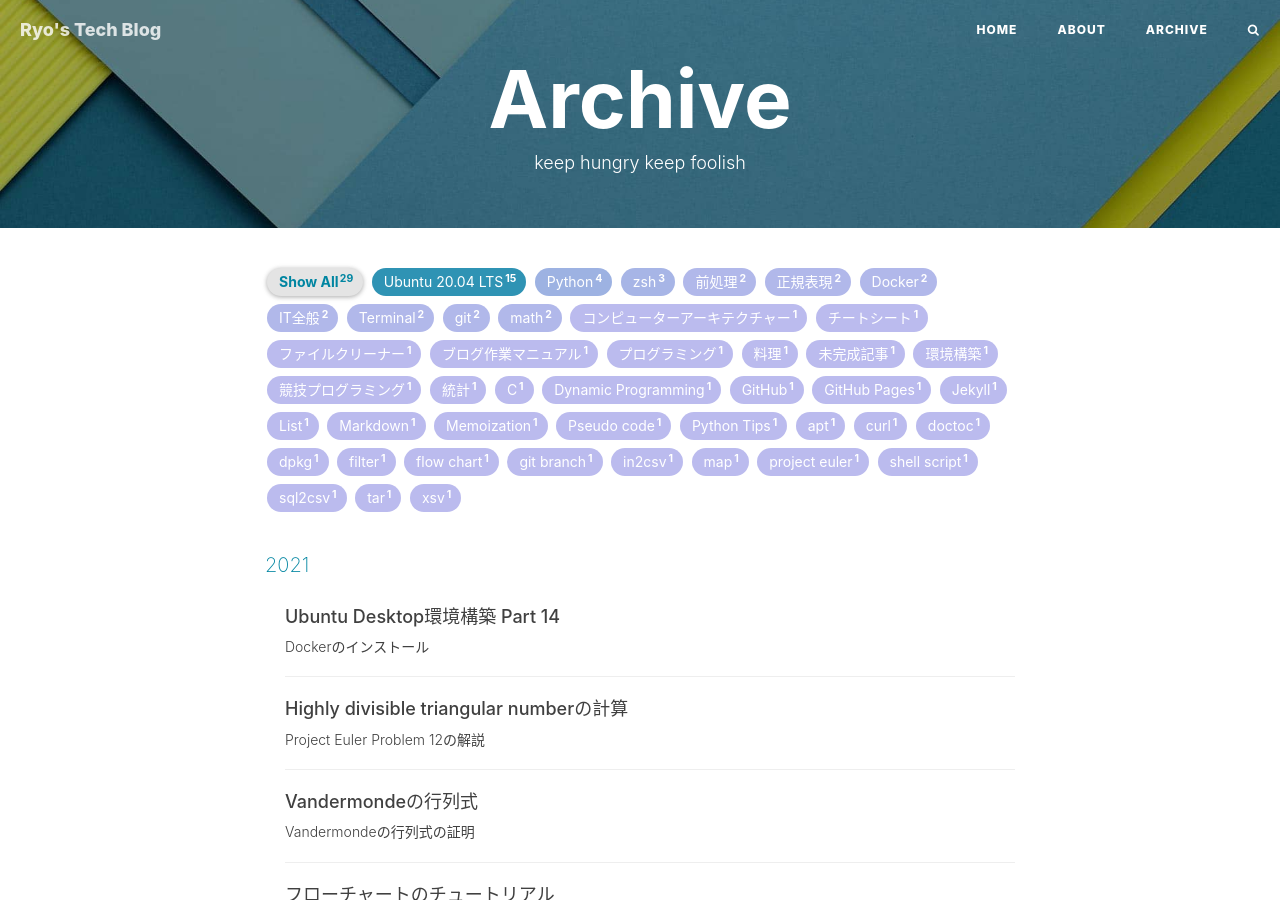
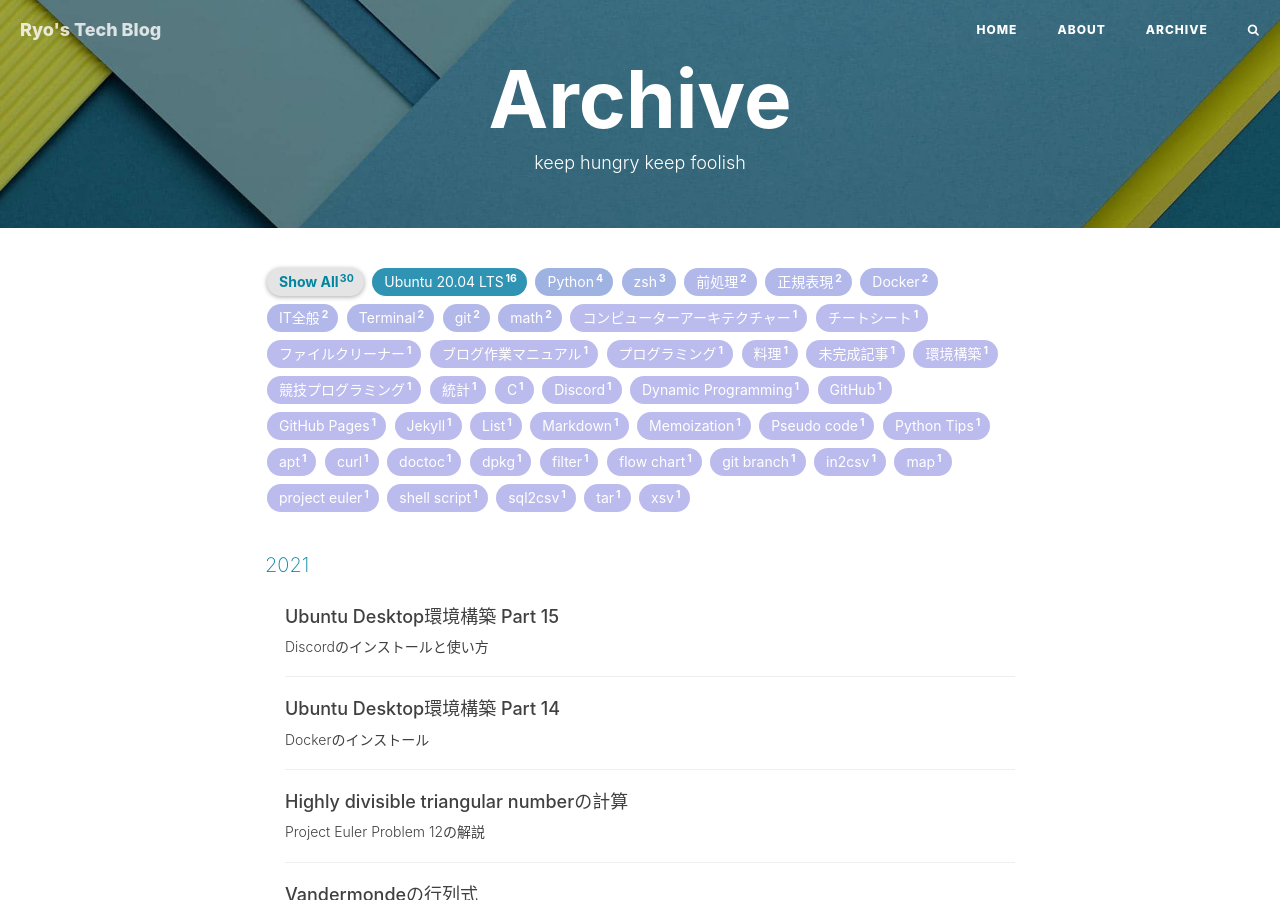
Before and after one commit to RyoNakagami/RyoNakagami.github.io, a Jekyll site: the page built from archive.html, in a window 1280 px wide and 900 px high. Built offline with Jekyll 4.4.1, drawn with Linux system fonts in a browser that asks for light colours; nearby versions of some CDN libraries; comment, search, counter and statistics services are not loaded; part of the change alters nothing that is shown.

Commit message:
ADD POST: ADD newpost on discord

````diff
--- a/_posts/2020-12-07-ubuntu-setup.md
+++ b/_posts/2020-12-07-ubuntu-setup.md
@@ -152,6 +152,7 @@ tags:
 |ToDo管理|Google Keep||
 |Web会議サービス|Zoom||
 |ビジネス用チャットツール|Slack||
+|チャットツール|Discord||
 |Text editor main|Visual Studio Code||
 |Text editor sub|nano||
 |分散型バージョン管理システム|Git|[Ubuntu Desktop環境構築 Part 13](https://ryonakagami.github.io/2020/12/28/ubuntu-git-and-github-setup/)|
--- /dev/null
+++ b/_posts/2021-02-02-ubuntu-discord-setup.md
@@ -0,0 +1,195 @@
+---
+layout: post
+title: "Ubuntu Desktop環境構築 Part 15"
+subtitle: "Discordのインストールと使い方"
+author: "Ryo"
+header-img: "img/post-bg-miui6.jpg"
+header-mask: 0.4
+catelog: true
+mathjax: true
+purpose:
+tags:
+
+- Ubuntu 20.04 LTS
+- Discord
+---
+
+
+||概要|
+|---|---|
+|目的|Discordのインストールと使い方|
+|参考|- [Discord公式ブログ](https://blog.discord.com/engineering-posts/home)<br>- [Discord bot](https://top.gg/)<br>- [パッケージ: gdebi-core (0.9.5.7+nmu4) ](https://packages.debian.org/ja/sid/gdebi-core)<br>- [dpkg vs gdebi](https://askubuntu.com/questions/621351/gdebi-vs-dpkg-how-does-gdebi-automatically-gets-missing-dependancies-can-i-u)|
+
+<!-- START doctoc generated TOC please keep comment here to allow auto update -->
+<!-- DON'T EDIT THIS SECTION, INSTEAD RE-RUN doctoc TO UPDATE -->
+
+- [1. 今回のスコープ](#1-%E4%BB%8A%E5%9B%9E%E3%81%AE%E3%82%B9%E3%82%B3%E3%83%BC%E3%83%97)
+  - [実行環境](#%E5%AE%9F%E8%A1%8C%E7%92%B0%E5%A2%83)
+- [2. Discordとは？](#2-discord%E3%81%A8%E3%81%AF)
+  - [Discordの機能の一例](#discord%E3%81%AE%E6%A9%9F%E8%83%BD%E3%81%AE%E4%B8%80%E4%BE%8B)
+- [3. Discordのインストール](#3-discord%E3%81%AE%E3%82%A4%E3%83%B3%E3%82%B9%E3%83%88%E3%83%BC%E3%83%AB)
+- [4. Discordの機能紹介](#4-discord%E3%81%AE%E6%A9%9F%E8%83%BD%E7%B4%B9%E4%BB%8B)
+  - [二段階認証の設定](#%E4%BA%8C%E6%AE%B5%E9%9A%8E%E8%AA%8D%E8%A8%BC%E3%81%AE%E8%A8%AD%E5%AE%9A)
+  - [フレンド登録](#%E3%83%95%E3%83%AC%E3%83%B3%E3%83%89%E7%99%BB%E9%8C%B2)
+  - [コードブロック機能](#%E3%82%B3%E3%83%BC%E3%83%89%E3%83%96%E3%83%AD%E3%83%83%E3%82%AF%E6%A9%9F%E8%83%BD)
+  - [文字列の強調](#%E6%96%87%E5%AD%97%E5%88%97%E3%81%AE%E5%BC%B7%E8%AA%BF)
+  - [メンション機能](#%E3%83%A1%E3%83%B3%E3%82%B7%E3%83%A7%E3%83%B3%E6%A9%9F%E8%83%BD)
+  - [Bot](#bot)
+- [Appendix: パッケージ: gdebi-core (0.9.5.7+nmu4)](#appendix-%E3%83%91%E3%83%83%E3%82%B1%E3%83%BC%E3%82%B8-gdebi-core-0957nmu4)
+  - [`gdebi`コマンドが依存関係を解消する仕組み](#gdebi%E3%82%B3%E3%83%9E%E3%83%B3%E3%83%89%E3%81%8C%E4%BE%9D%E5%AD%98%E9%96%A2%E4%BF%82%E3%82%92%E8%A7%A3%E6%B6%88%E3%81%99%E3%82%8B%E4%BB%95%E7%B5%84%E3%81%BF)
+
+<!-- END doctoc generated TOC please keep comment here to allow auto update -->
+
+## 1. 今回のスコープ
+
+- Ubuntu 20.04 LTSへのDiscordのインストール
+- Discordの使い方の確認
+
+### 実行環境
+
+|項目| 	 |
+|---|---|
+|マシン|HP ENVY TE01-0xxx|
+|OS|ubuntu 20.04 LTS Focal Fossa|
+|CPU|Intel Core i7-9700 CPU 3.00 GHz|
+|RAM|32.0 GB|
+|GPU|NVIDIA GeForce RTX 2060 SUPER|
+
+## 2. Discordとは？
+
+Discordの特徴は以下です：
+
+- ビデオ通話・音声通話・ボイスチャット・テキストメッセージが使えるコミュニケーションツール
+- Slackみたいにトピック別に分けられるチャンネル機能がある
+- 無料で利用可能
+
+### Discordの機能の一例
+
+- Discord（ディスコード）でのPC画面の共有
+- 特定ウィンドウの共有
+- グループ通話
+- ユーザーごとの音量調整
+
+## 3. Discordのインストール
+
+deb ファイルインストール用のツールとdebファイル自体を手にいてるためのツールをまずインストールします
+
+```zsh
+% sudo apt update
+% sudo apt install gdebi-core wget
+```
+
+つぎに、the official Discord debian packageをcurrent directoryにダウンロードします。
+
+```zsh
+% wget -O ./discord.deb "https://discordapp.com/api/download?platform=linux&format=deb"
+```
+
+`gdebi` commandを用いてDiscord debian packageをインストールします。
+
+```zsh
+% sudo gdebi ./discord.deb
+Reading package lists... Done
+Building dependency tree
+Reading state information... Done
+Reading state information... Done
+Requires the installation of the following packages: gconf-service gconf-service-backend gconf2-common libappindicator1 libc++1 libc++1-10 libc++abi1-10 libdbusmenu-gtk4 libgconf-2-4
+
+Chat for Communities and Friends
+ Discord is the easiest way to communicate over voice, video, and text. Chat,
+ hang out, and stay close with your friends and communities.
+Do you want to install the software package? [y/N]:y
+```
+
+これでインストールは完了。
+
+
+## 4. Discordの機能紹介
+### 二段階認証の設定
+
+- User settingからに段階認証の設定ができます。
+- PCの場合は、スマホでGoogle Authenticatorをインストールする必要があります。
+- 二段階認証はSMSメッセージかBackupコード形式となります。
+
+### フレンド登録
+
+フレンド登録には「ユーザー名」と自動で発番される「ID:4桁の数字」が必要です。例として、
+
+- ユーザー名：ゆーざー00
+- ID：4500
+
+とした場合、相手にフレンド登録してもらいたいときは以下の「フレンドコード」を伝えます。上のケースでは`ゆーざー00#4500`となります。
+
+### コードブロック機能
+
+- markdownと同じ記法でワンライナーや複数行のコードブロックが使えます。
+- programming言語を指定すると自動的に言語に応じたハイライトもしてくれます
+
+### 文字列の強調
+
+文字列を強調するにあたって、
+
+- italic
+- bold
+- italic bold
+- Underline
+- cross out
+- 引用
+
+を用いることができる。
+
+|強調|構文|例|
+|---|---|---|
+|italic|`*italic*`|*italic*|
+|bold|`**bold**`|**bold**|
+|italic bold|`***italic bold***`|***italic bold***|
+|underlined text|`__underlined text__`|__underlined text__|
+|cross out|`~~cross out~~`|~~cross out~~|
+|引用|`> test`||
+|複数行引用|`>>> test`||
+
+### メンション機能
+
+Discordには「メンション」という機能があります。メンションは特定の相手に限定して通知を送る機能です。メンションには4種類あります。
+
+1. 全体メンション:`@everyone`
+
+サーバーに入室しているメンバー全員に通知を送ります。
+
+2. オンラインメンション: `@here`
+
+Discordを今現在開いているメンバーに通知を送ります。Discordを開いていないメンバーには通知は届きません。
+
+3. 役職メンション: `@役職`
+
+指定の役職がついているメンバーにのみ通知を送ります。
+
+4. 個人メンション: `@個人名`
+
+特定の個人に通知を送ります。
+
+### Bot
+
+- BotとはDiscordの機能を拡張できる存在です。その種類は様々で、ボイスチャットで音楽を流せるようになったり、荒らしに対するセキュリティを高める事が出来たりと、使いこなせばとても便利になります。Botはサーバー単位(Slackでいうworkspace)で追加することができます。
+- Serverにbotを追加できるかは自分が保有するロールの権限次第となります。
+
+## Appendix: パッケージ: gdebi-core (0.9.5.7+nmu4)
+
+`gdebi` を使うと、ローカルの deb パッケージをその依存関係を解決しながら インストールできます。apt は同じ動作をしますが、インストールできるのはリモート (http, ftp) にあるパッケージのみです。 debファイルをインストールする際、`dpkg`コマンドも用いますが、`gdebi`は便利な機能が付与された`dpkg`コマンドのフロントエンドです。
+
+`dpkg`コマンドを用いてdebファイルをインストールする場合、まず依存関係にあるパッケージをインストールしてから、dpkg経由でインストールします
+
+```
+% sudo apt-get install -f # 依存関係の処理
+% sudo dpkg -i <deb file>
+```
+
+一方、`gdebi`コマンドはインストールと依存関係の解消を一つのコマンドで実行することができます。
+
+```
+% sudp gdebi <deb file>
+```
+
+### `gdebi`コマンドが依存関係を解消する仕組み
+
+`gdebi`は`dpkg` フロントエンドなので、`dpkg` のすべての機能を使うことができます。すべての `.deb` パッケージファイルには、その `deb` ファイルに関するメタデータ (パッケージ名、メンテナ、依存関係など) が含まれているので、このファイルの依存関係を簡単にチェックすることができます。例えば、 `dpkg`コマンドで依存関係を確認する場合は`dpkg --info package-name.deb`です。`gdebi`はこの情報を用いてdependency mapを作成し、ダウンロードしていないdependenciesをInternet経由でダウンロードします。
````
